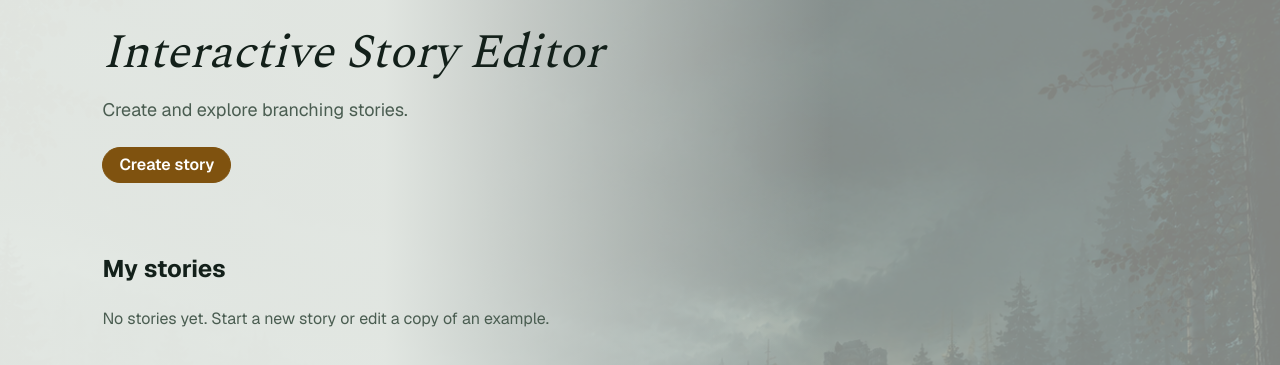
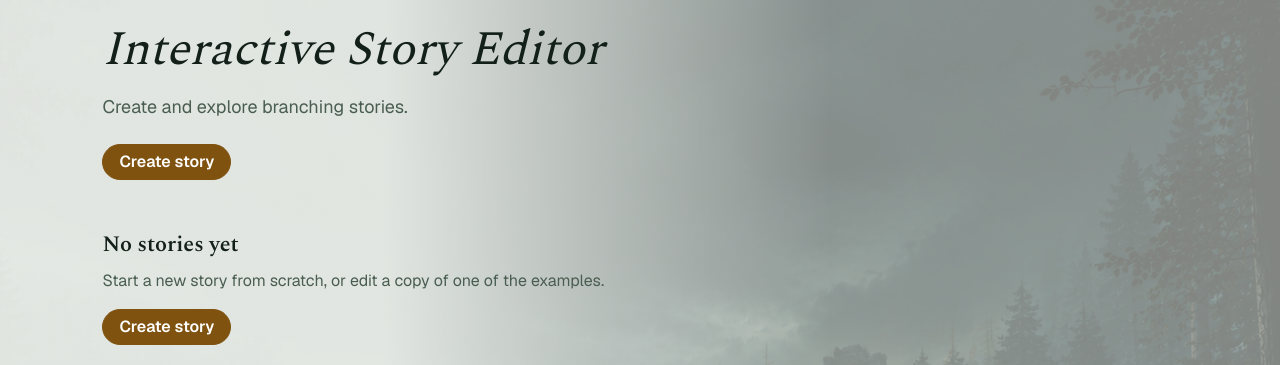
Before and after one commit to demienera/interactive-story-editor, a Next.js app: page / in a window 1280 px wide. Shown: the top 365 px of the page. Built offline with nearby package versions, Linux system fonts and the light colour scheme.

Commit message:
feat: implement story deletion confirmation dialog and improve error handling

```diff
--- a/src/features/story-library/ui/MyStories.tsx
+++ b/src/features/story-library/ui/MyStories.tsx
@@ -2,53 +2,62 @@
 
 import clsx from 'clsx';
 import Link from 'next/link';
-import { useRef, useState } from 'react';
+import { useState } from 'react';
 import { deleteStory } from '@/entities/story/library/story-library';
 import type { Story } from '@/entities/story/model/types';
 import { useEntries } from '../lib/use-story-library';
+import { DeleteStoryDialog } from './DeleteStoryDialog';
+import { NewStoryButton } from './NewStoryButton';
 import { StoryCard } from './StoryCard';
 import styles from './StoryLibrary.module.scss';
 
-export function MyStories() {
+type MyStoriesProps = {
+	onDeleted: () => void;
+};
+
+export function MyStories({ onDeleted }: MyStoriesProps) {
 	const entries = useEntries();
 	const [statusMessage, setStatusMessage] = useState('');
-	const headingRef = useRef<HTMLHeadingElement>(null);
+	const [errorMessage, setErrorMessage] = useState('');
+	const [storyToDelete, setStoryToDelete] = useState<Story | null>(null);
 
 	const handleDelete = (story: Story) => {
-		if (!window.confirm(`Delete "${story.title}"? This cannot be undone.`)) {
+		setStoryToDelete(null);
+
+		if (!deleteStory(story.id)) {
+			setErrorMessage(`Could not delete "${story.title}": browser storage is unavailable.`);
 			return;
 		}
 
-		if (!deleteStory(story.id)) {
-			setStatusMessage(`Could not delete "${story.title}": browser storage is unavailable.`);
-			return;
-		}
-
-		headingRef.current?.focus();
+		setErrorMessage('');
 		setStatusMessage(`"${story.title}" deleted`);
+		onDeleted();
 	};
 
 	return (
-		<section
-			className={styles.section}
-			aria-labelledby='my-stories-heading'
-		>
-			<h2
-				ref={headingRef}
-				id='my-stories-heading'
-				className={styles.heading}
-				tabIndex={-1}
-			>
-				My stories
-			</h2>
+		<>
 			<p
 				role='status'
-				className={styles.message}
+				className={styles.visuallyHidden}
 			>
 				{statusMessage}
 			</p>
+			{errorMessage && (
+				<p
+					role='alert'
+					className={styles.error}
+				>
+					{errorMessage}
+				</p>
+			)}
 			{entries?.length === 0 && (
-				<p className={styles.message}>No stories yet. Start a new story or edit a copy of an example.</p>
+				<div className={styles.empty}>
+					<p className={styles.emptyTitle}>No stories yet</p>
+					<p className={styles.emptyText}>Start a new story from scratch, or edit a copy of one of the examples.</p>
+					<div className={styles.emptyActions}>
+						<NewStoryButton />
+					</div>
+				</div>
 			)}
 			{entries && entries.length > 0 && (
 				<ul className={styles.list}>
@@ -71,9 +80,9 @@ export function MyStories() {
 								</Link>
 								<button
 									type='button'
-									className={clsx(styles.action, styles.dangerAction)}
+									className={styles.deleteAction}
 									aria-label={`Delete ${story.title}`}
-									onClick={() => handleDelete(story)}
+									onClick={() => setStoryToDelete(story)}
 								>
 									Delete
 								</button>
@@ -82,6 +91,13 @@ export function MyStories() {
 					))}
 				</ul>
 			)}
-		</section>
+			{storyToDelete && (
+				<DeleteStoryDialog
+					story={storyToDelete}
+					onConfirm={() => handleDelete(storyToDelete)}
+					onCancel={() => setStoryToDelete(null)}
+				/>
+			)}
+		</>
 	);
 }
```
